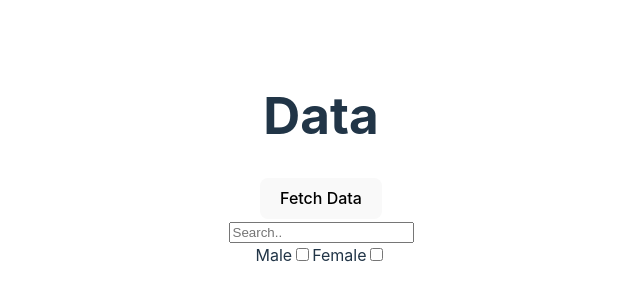
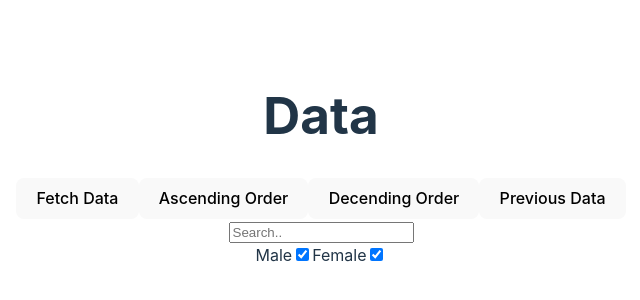
Before and after one commit to Nilesh1308/Api, a React (Vite) app: page / in a window 1280 px wide. Shown: the part 240-540 px from the top of the page, without its empty margins (319-959 px from the left). Built offline with nearby package versions, Linux system fonts and the light colour scheme.

Commit message:
added spread operator

```diff
--- a/src/App.jsx
+++ b/src/App.jsx
@@ -4,8 +4,8 @@ import './App.css'
 function App() {
   const [myData, setMyData] = useState([])
   const [selectedGenders, setSelectedGenders] = useState({
-    male: false,
-    female: false,
+    male: true,
+    female: true,
   });
   const [query, setQuery]= useState("");
 
@@ -15,7 +15,20 @@ function App() {
          setMyData(d)
          console.log(d)
   }
-
+  const ascendingEvent =() =>{
+    let data = [...myData]
+    if (data.length >0 ){
+    let result = data.sort((a,b)=>a.name.localeCompare(b.name))
+    setMyData(result)
+    }
+  }
+  const descendingEvent =() =>{
+    let data =[...myData]
+    if (data.length >0 ){
+    let result = data.sort((a,b)=>b.name.localeCompare(a.name))
+    setMyData(result)
+    }
+  }
   const handleCheckboxChange = (event) => {
     const { name, checked } = event.target;
     setSelectedGenders({
@@ -32,9 +45,12 @@ function App() {
   return (
     <>
   <h1>Data</h1>
-  <button type="button" className="btn btn-success"onClick={showData}>Fetch Data</button>
+  <button type="button" className="btn btn-success mx-1"onClick={showData}>Fetch Data</button>
+  <button type="button" className="btn btn-success mx-1"onClick={ascendingEvent}>Ascending Order</button>
+  <button type="button" className="btn btn-success mx-1"onClick={descendingEvent}>Decending Order</button>
+  <button type="button" className="btn btn-success mx-1"onClick={showData}>Previous Data</button>
   <div>
-  <input type= "text" placeholder="Search.." className="search" onChange={(e)=> setQuery(e.target.value)}/>
+  <input type= "text" placeholder="Search.." className="search my-1" onChange={(e)=> setQuery(e.target.value)}/>
   </div>
   <div>
         <label>
```
